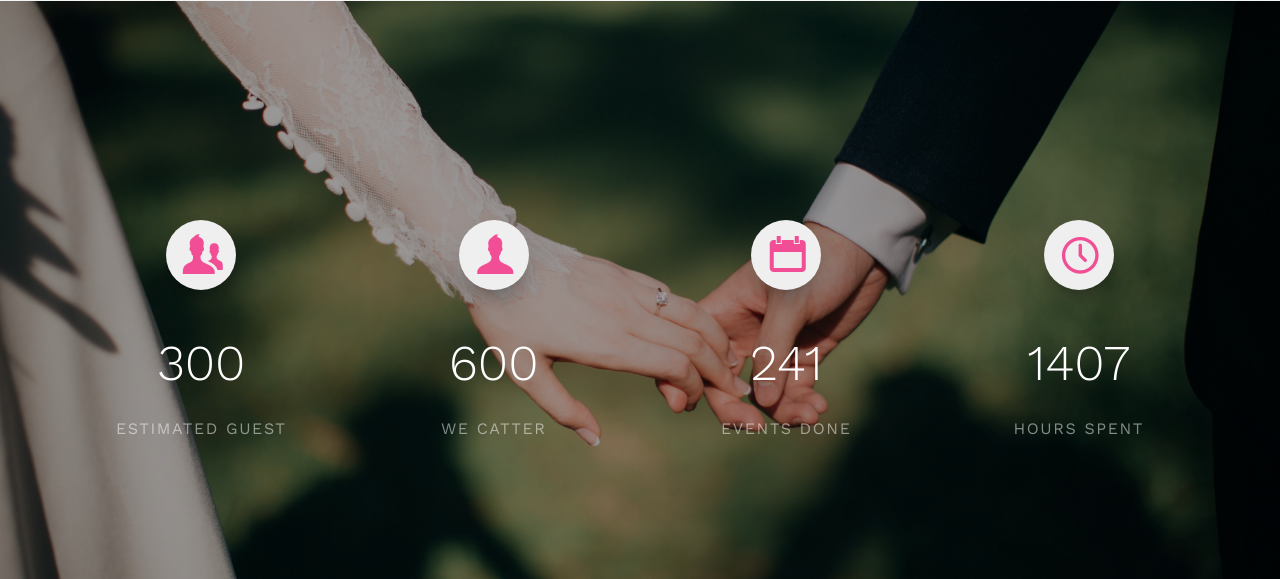
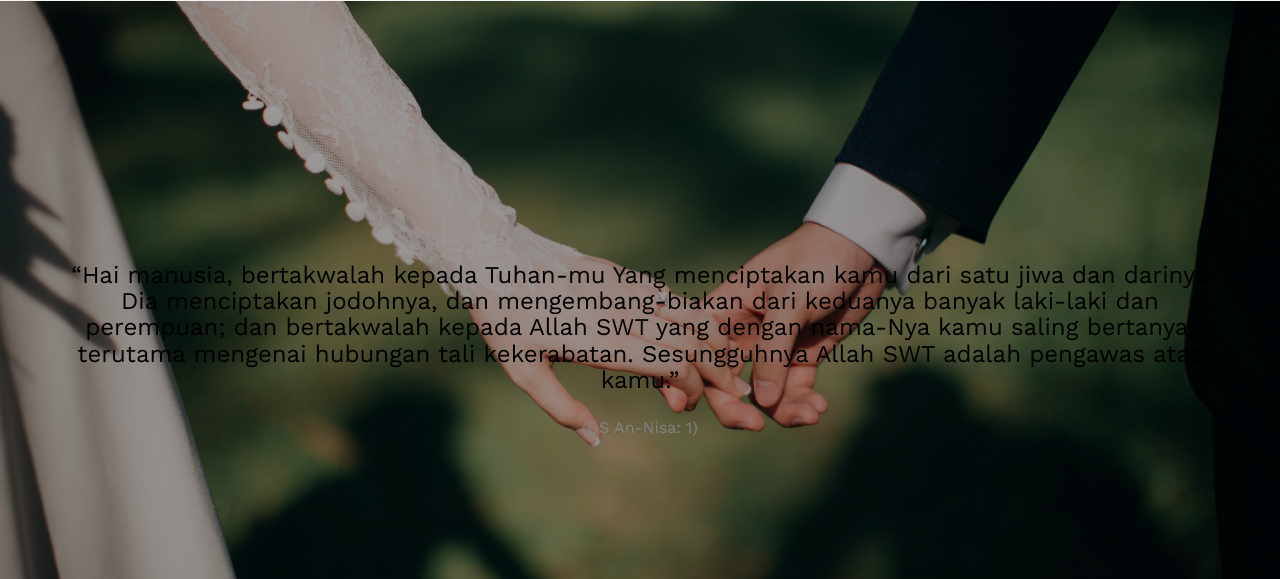
Before and after one commit to Nahdevl/dio-mamah, a plain HTML site: page index.html in a window 1280 px wide. Shown: the part 3427-4006 px from the top of the page. Drawn offline with nearby package versions, Linux system fonts and the light colour scheme; files that its build step writes are made by us from their sources; files whose address does not match are found by name.

Commit message:
rubah catering jadi ayat

```diff
--- a/css/style.css
+++ b/css/style.css
@@ -1409,6 +1409,21 @@ form label {
 }
 #fh5co-started .fh5co-heading h2 {
   margin-bottom: 0;
+}
+
+
+#fh5co-counter .display-tc{
+  display: flex !important;
+  justify-content: center !important;
+  align-items: center !important;
+}
+#fh5co-counter .display-tc h3{
+  font-size: 1em;
+  color: #fff;
+}
+
+#fh5co-counter .display-tc span{
+  color: #fff;
 }
 
 @media screen and (max-width: 768px) {
@@ -2090,7 +2105,7 @@ body.no-scroll{
   header .container .row{
     height: 100vh;
     width: 100%;
-    background-image: url(../images/FAUZI.png);
+    background-image: url(../images/fauzikkkk.png);
     background-repeat: no-repeat;
     display: flex;
     background-size: 30%;
--- a/index.html
+++ b/index.html
@@ -247,46 +247,9 @@
 			<div class="row">
 				<div class="display-t">
 					<div class="display-tc">
-						<div class="col-md-3 col-sm-6 animate-box">
-							<div class="feature-center">
-								<span class="icon">
-									<i class="icon-users"></i>
-								</span>
-
-								<span class="counter js-counter" data-from="0" data-to="500" data-speed="5000" data-refresh-interval="50">1</span>
-								<span class="counter-label">Estimated Guest</span>
-
-							</div>
-						</div>
-						<div class="col-md-3 col-sm-6 animate-box">
-							<div class="feature-center">
-								<span class="icon">
-									<i class="icon-user"></i>
-								</span>
-
-								<span class="counter js-counter" data-from="0" data-to="1000" data-speed="5000" data-refresh-interval="50">1</span>
-								<span class="counter-label">We Catter</span>
-							</div>
-						</div>
-						<div class="col-md-3 col-sm-6 animate-box">
-							<div class="feature-center">
-								<span class="icon">
-									<i class="icon-calendar"></i>
-								</span>
-								<span class="counter js-counter" data-from="0" data-to="402" data-speed="5000" data-refresh-interval="50">1</span>
-								<span class="counter-label">Events Done</span>
-							</div>
-						</div>
-						<div class="col-md-3 col-sm-6 animate-box">
-							<div class="feature-center">
-								<span class="icon">
-									<i class="icon-clock"></i>
-								</span>
-
-								<span class="counter js-counter" data-from="0" data-to="2345" data-speed="5000" data-refresh-interval="50">1</span>
-								<span class="counter-label">Hours Spent</span>
-
-							</div>
+						<div class="col-md-3 col-sm-6 animate-box" style="width: 100%">
+							<h3>“Hai manusia, bertakwalah kepada Tuhan-mu Yang menciptakan kamu dari satu jiwa dan darinya Dia menciptakan jodohnya, dan mengembang-biakan dari keduanya banyak laki-laki dan perempuan; dan bertakwalah kepada Allah SWT yang dengan nama-Nya kamu saling bertanya, terutama mengenai hubungan tali kekerabatan. Sesungguhnya Allah SWT adalah pengawas atas kamu.”</h3>
+							<span> (QS An-Nisa: 1) </span>
 						</div>
 					</div>
 				</div>
```
